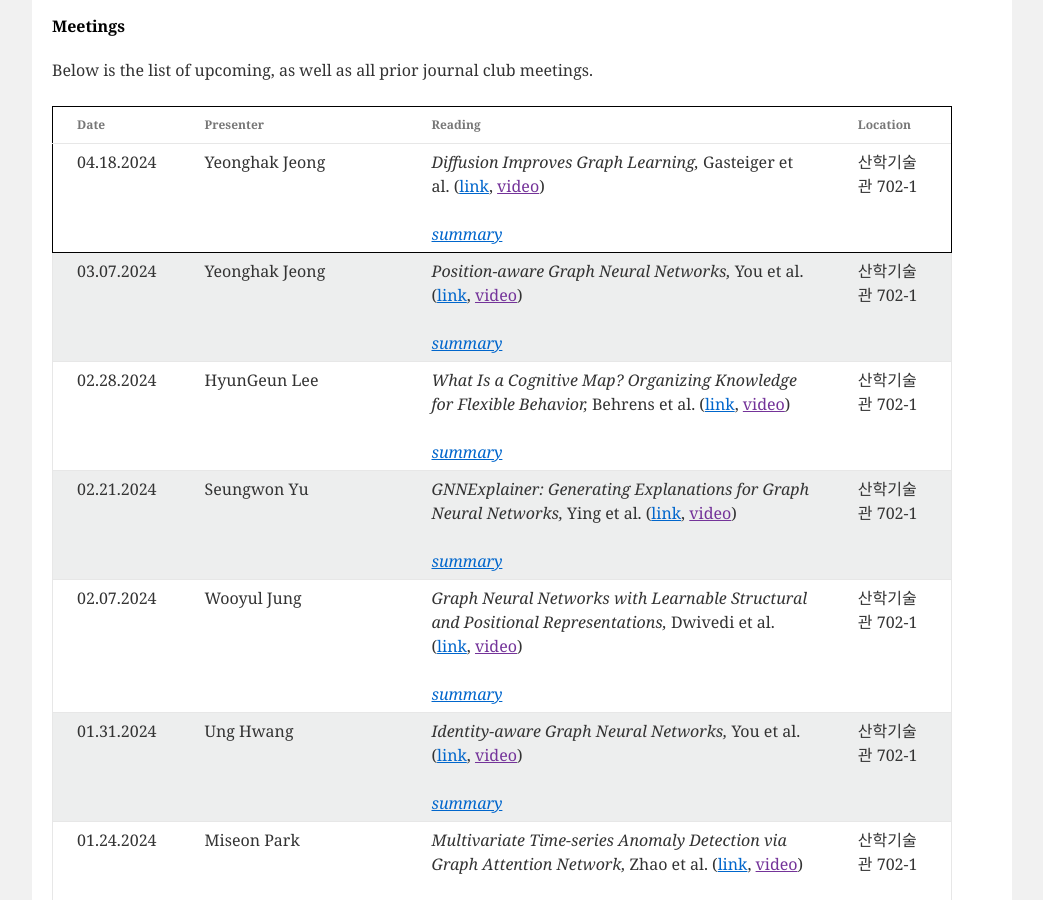
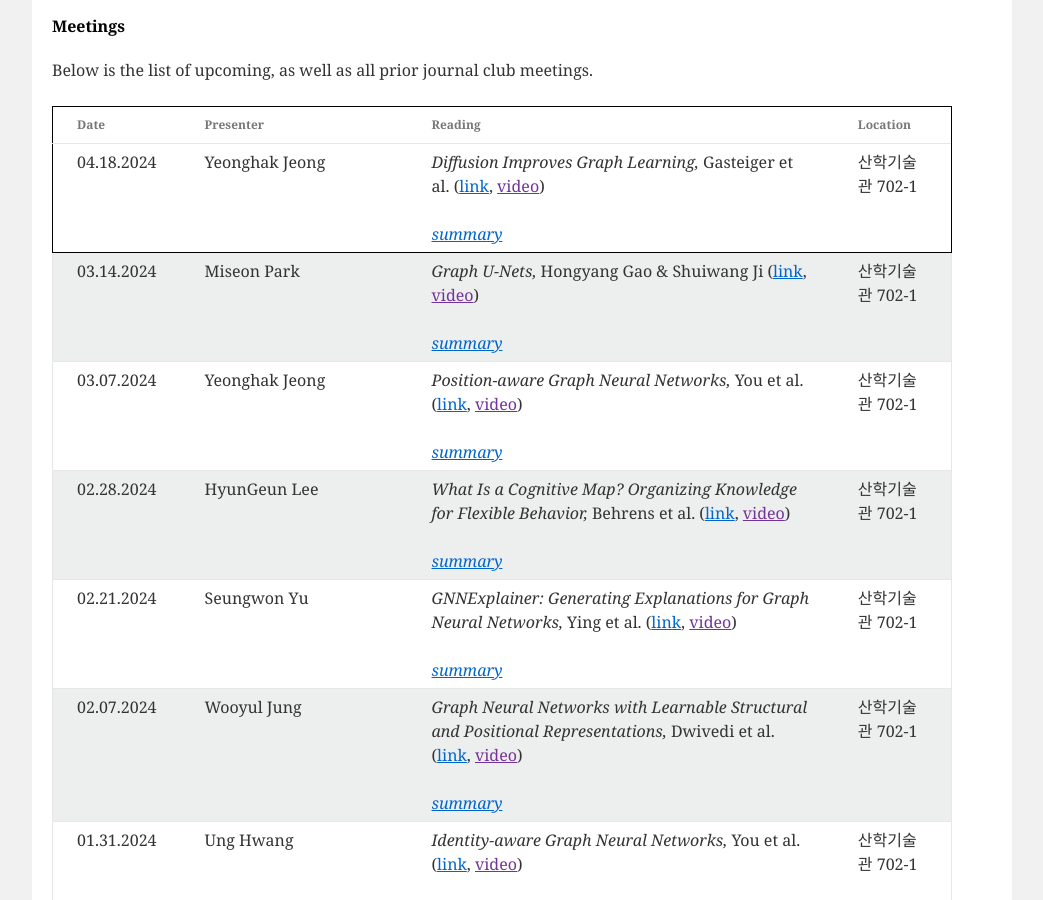
Before and after one commit to niai-lab/GraphML-JC, a Jekyll site: the page built from index.html, in a window 1280 px wide and 900 px high, scrolled down 740 px. Shown: the whole window, without its empty margins (118-1161 px from the left). Built offline with Jekyll 4.4.1, drawn with Linux system fonts in a browser that asks for light colours.

Commit message:
Update meeting_info.yml

```diff
--- a/_data/meeting_info.yml
+++ b/_data/meeting_info.yml
@@ -3,6 +3,14 @@
   paper: "Diffusion Improves Graph Learning"
   authors: Gasteiger et al.
   url: https://arxiv.org/abs/1911.05485
+  location: "산학기술관 702-1"
+  summary: >
+
+- presenter: Miseon Park
+  date: 03.14.2024
+  paper: "Graph U-Nets"
+  authors: Hongyang Gao & Shuiwang Ji
+  url: https://arxiv.org/abs/1905.05178
   location: "산학기술관 702-1"
   summary: >
 
```
